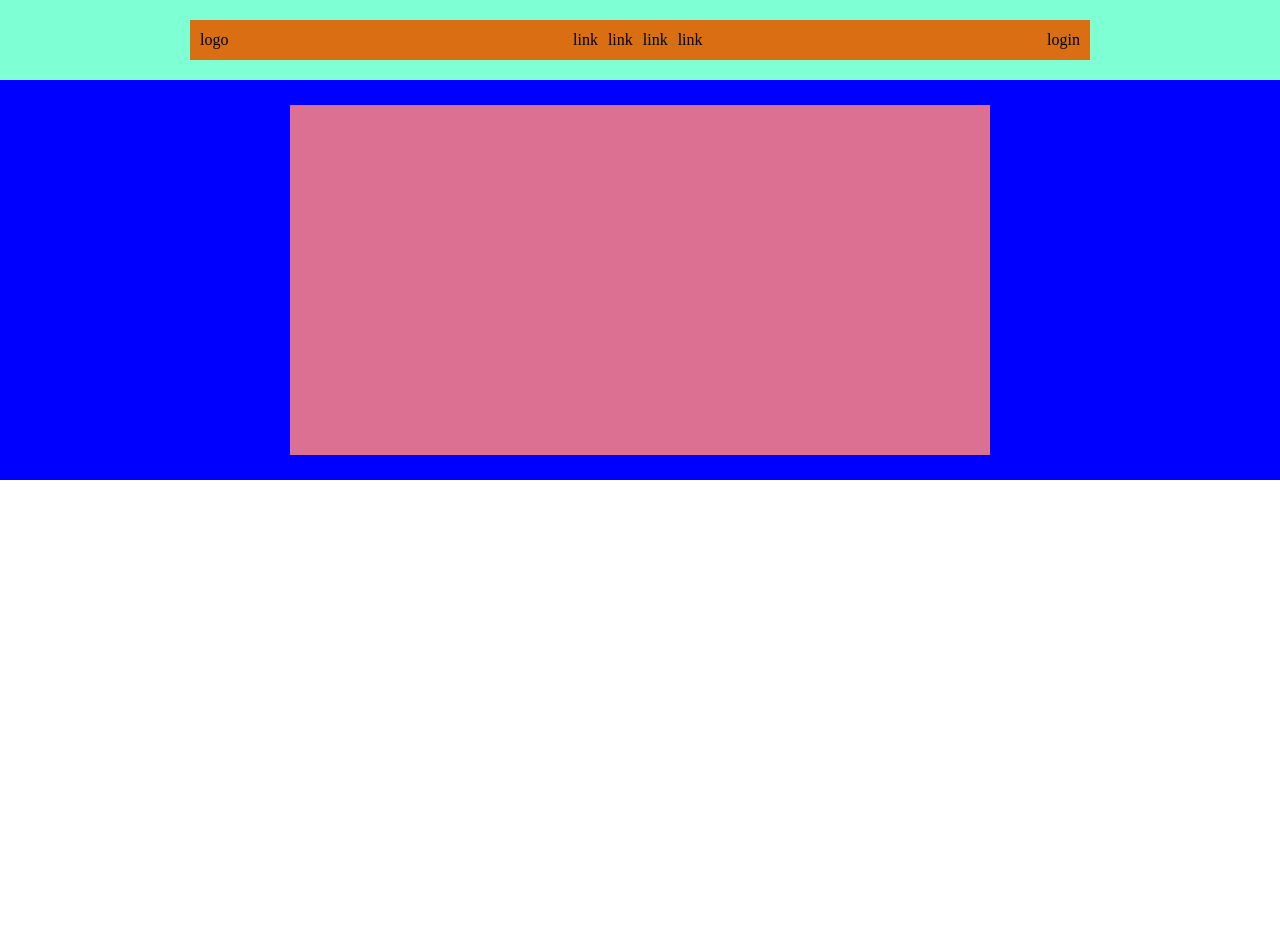
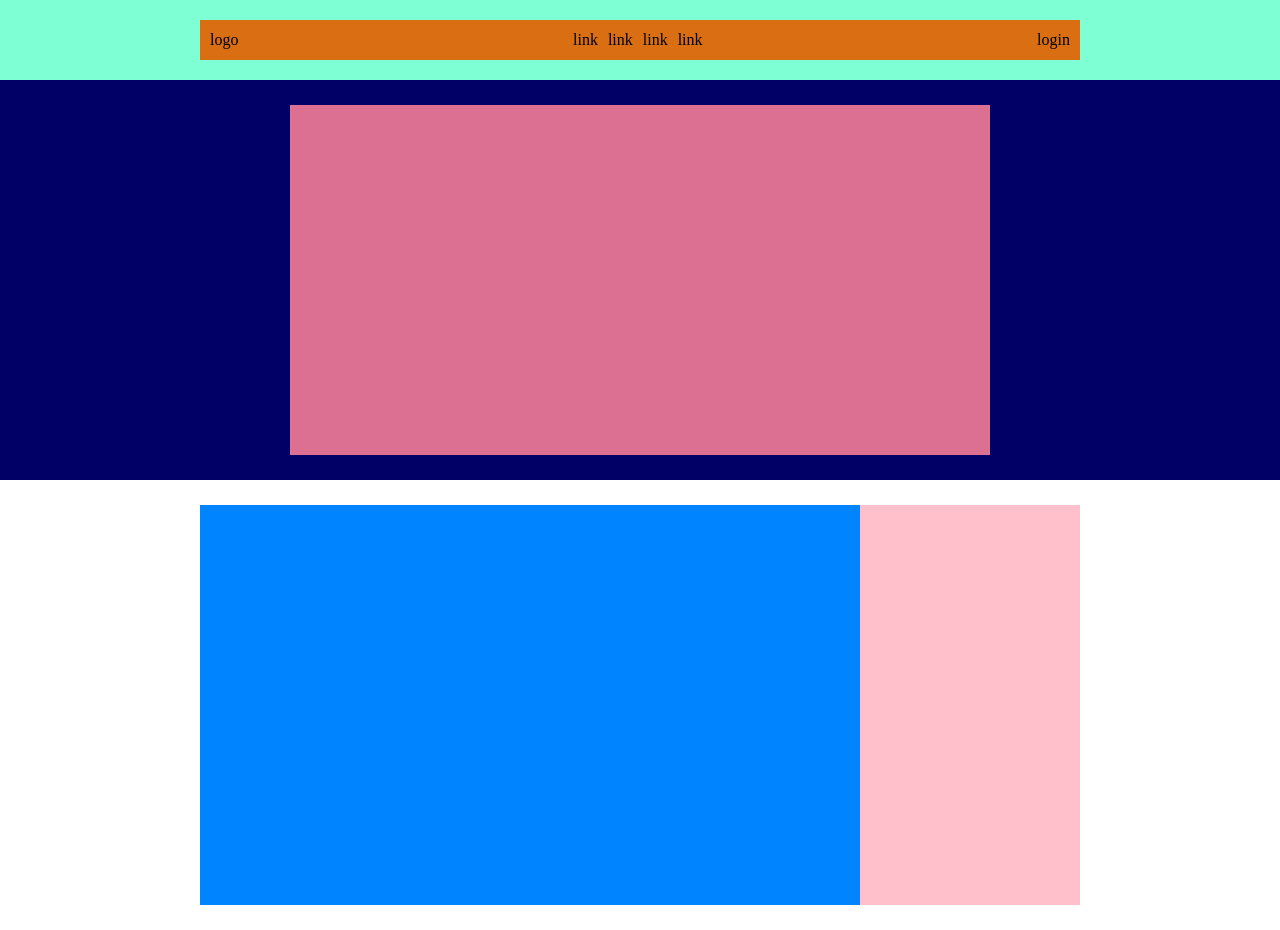
Before and after one commit to fraberret/htmlcss-struttura-discord, a plain HTML site: page index.html in a window 1280 px wide. Before the commit the page ends 800 px from the top, so only its background shows below. Drawn offline with Linux system fonts and the light colour scheme.

Commit message:
add "first section" on main

```diff
--- a/assets/css/style.css
+++ b/assets/css/style.css
@@ -10,10 +10,11 @@
     display: flex;
     justify-content: center;
     align-items: center;
+    padding: 0px 200px;
 }
 #header_contenitor{
+    width: 100%;
     height: 40px;
-    width: 900px;
     background-color: rgb(217, 111, 18);
     display: flex;
     justify-content: space-between;
@@ -35,7 +36,7 @@
 #banner_section{
     height: 400px;
 
-    background-color: blue;
+    background-color: rgb(0, 0, 102);
     display: flex;
     justify-content: center;
     align-items: center;
@@ -47,3 +48,27 @@
     height: 350px;
     background-color: palevioletred;
 }
+
+
+
+.central_section{
+    height: 450px;
+    display: flex;
+    justify-content: center;
+    align-items: center;
+    padding: 0px 200px;
+}
+
+.contents{
+
+    height: 400px;
+}
+
+.pink{
+    background-color: pink;
+    width: 25%;
+}
+.blue{
+    background-color: rgb(0, 132, 255);
+    width: 75%;
+}
--- a/index.html
+++ b/index.html
@@ -35,6 +35,14 @@
 
                 </div>
             </div>
+            <div class="central_section">
+                <div class="contents blue" ></div>
+                <div class="contents pink"></div>
+
+
+
+            </div>
+        </div>
         </main>
         <!-- /#site_main -->
 
```
